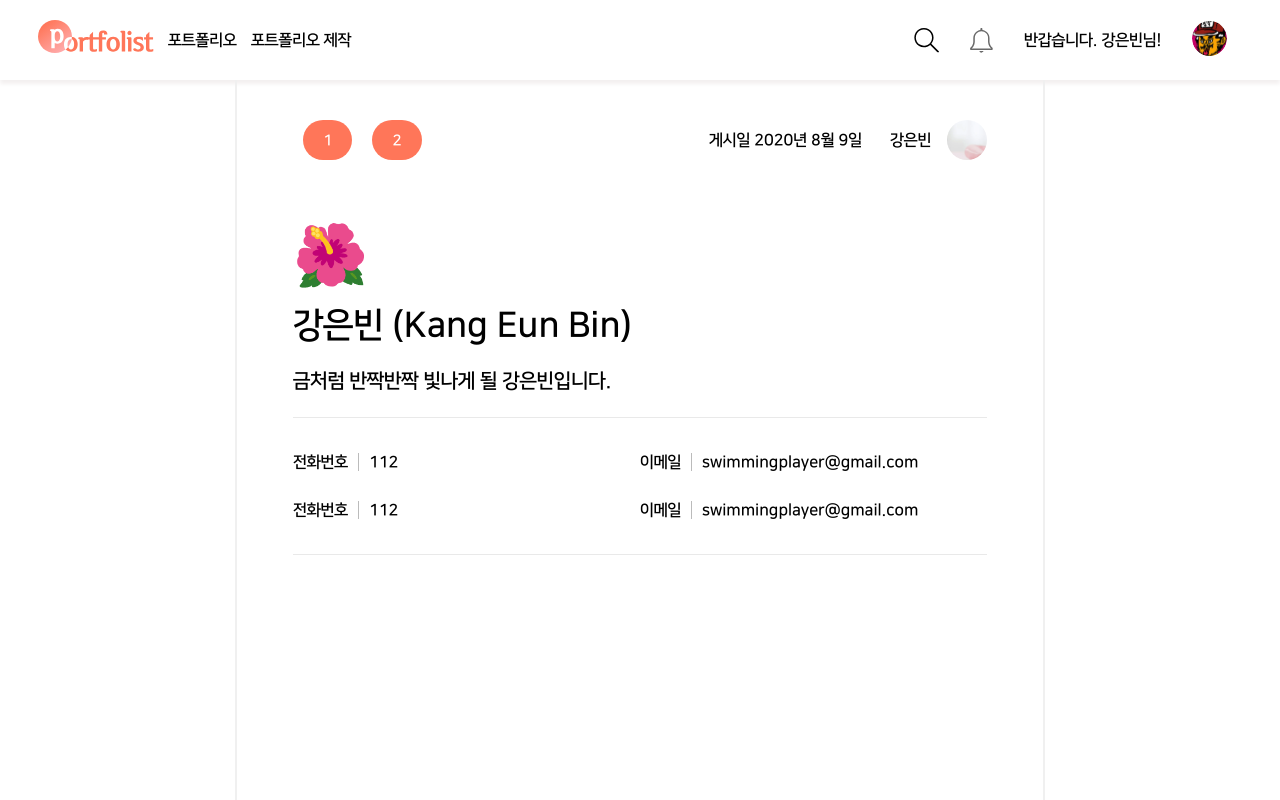
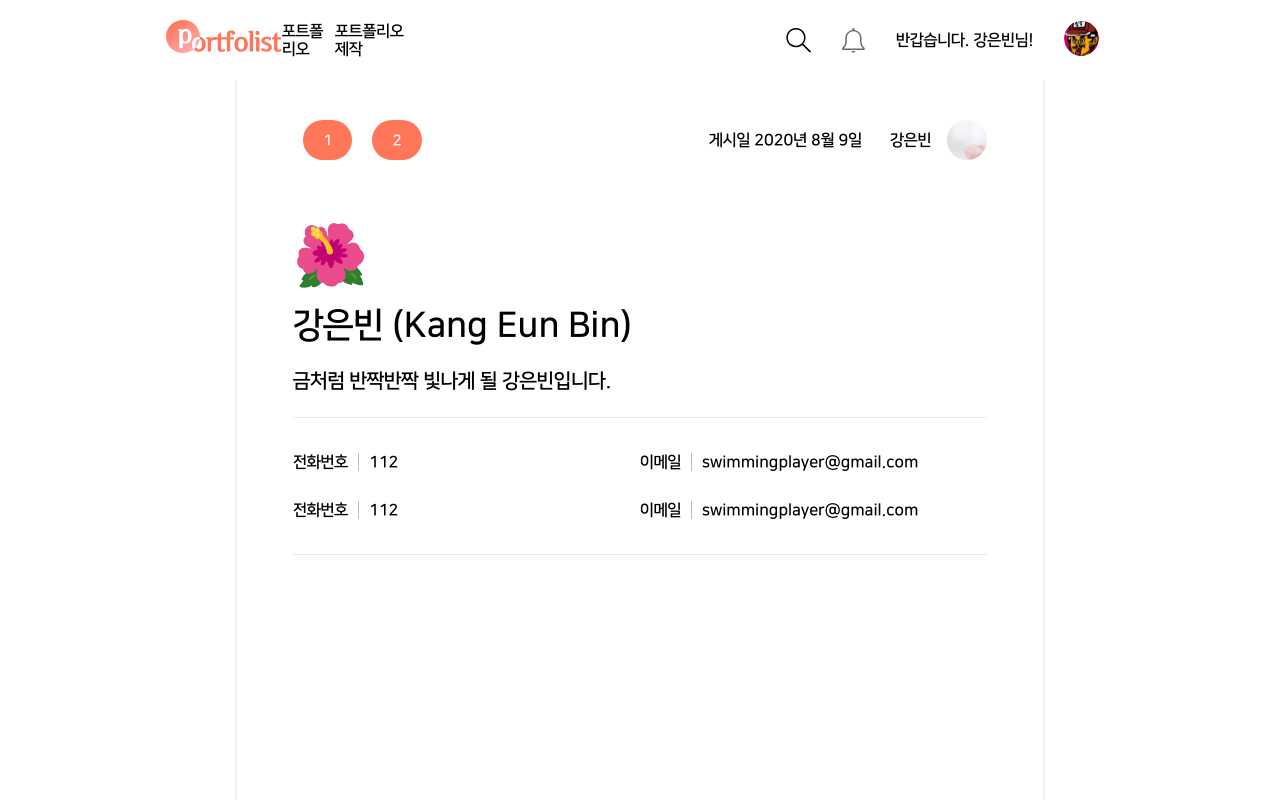
Before and after one commit to DSM-Portfolist/Portfolist-Front, a React (Create React App) app: page /portfolio/1 in a window 1280 px wide. Shown: the top 800 px of the page. Built offline with nearby package versions, Linux system fonts and the light colour scheme.

Commit message:
[MODIFY] 헤더 폰트 크기 변경

```diff
--- a/src/components/main/header/style.ts
+++ b/src/components/main/header/style.ts
@@ -10,15 +10,13 @@ import {
 export const HeaderWrapper = styled.section`
   width: 100%;
   height: 80px;
-  //border-bottom: 3px solid ${headerLineColor};
-  box-shadow: 0 4px 4px #f3f0f0;
 `;
 
 export const Container = styled.div`
   background-color: white;
-  margin: 0 auto;
-  padding: 0 3%;
-  width: 94%;
+  box-sizing: border-box;
+  padding: 0 13%;
+  width: 100%;
   height: 100%;
   display: flex;
   flex-direction: row;
@@ -44,6 +42,11 @@ export const Container = styled.div`
 
     .list-item {
       margin: 0 40px;
+
+      span {
+        font-size: 17px;
+        cursor: pointer;
+      }
     }
 
     a,
```
